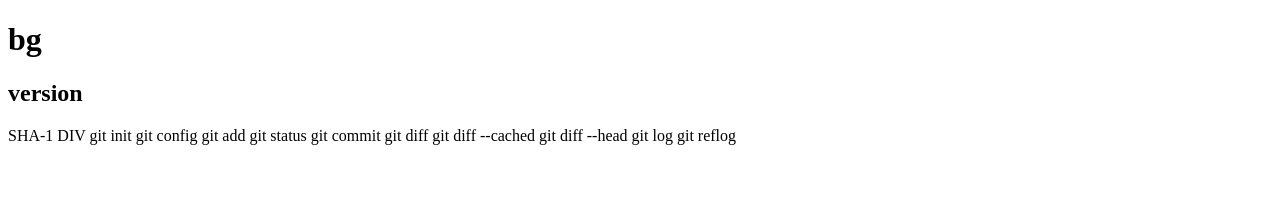
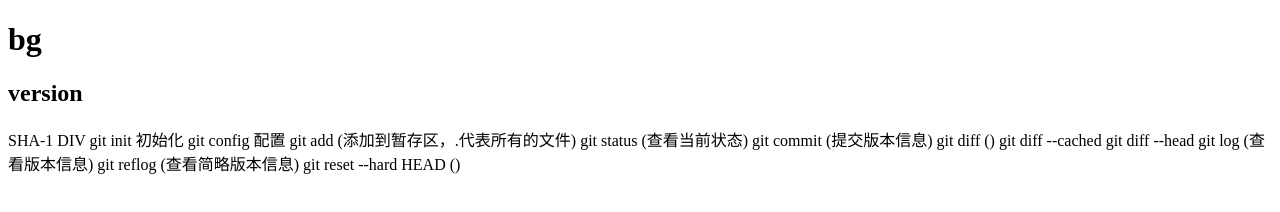
Before and after one commit to MonstorMonstor/git45, a plain HTML site: page index.html in a window 1280 px wide. Drawn offline with Linux system fonts and the light colour scheme.

Commit message:
增加注释

```diff
--- a/index.html
+++ b/index.html
@@ -12,15 +12,16 @@
     <h2>version </h2>
     SHA-1
     DIV
-    git init
-    git config
-    git add
-    git status
-    git commit
-    git diff
+    git init 初始化
+    git config  配置
+    git add  (添加到暂存区，.代表所有的文件)
+    git status   (查看当前状态)
+    git commit   (提交版本信息)
+    git diff    ()
     git diff --cached
     git diff --head
-    git log
-    git reflog
+    git log     (查看版本信息)
+    git reflog   (查看简略版本信息)
+    git reset --hard HEAD   ()
 </body>
 </html>
```
